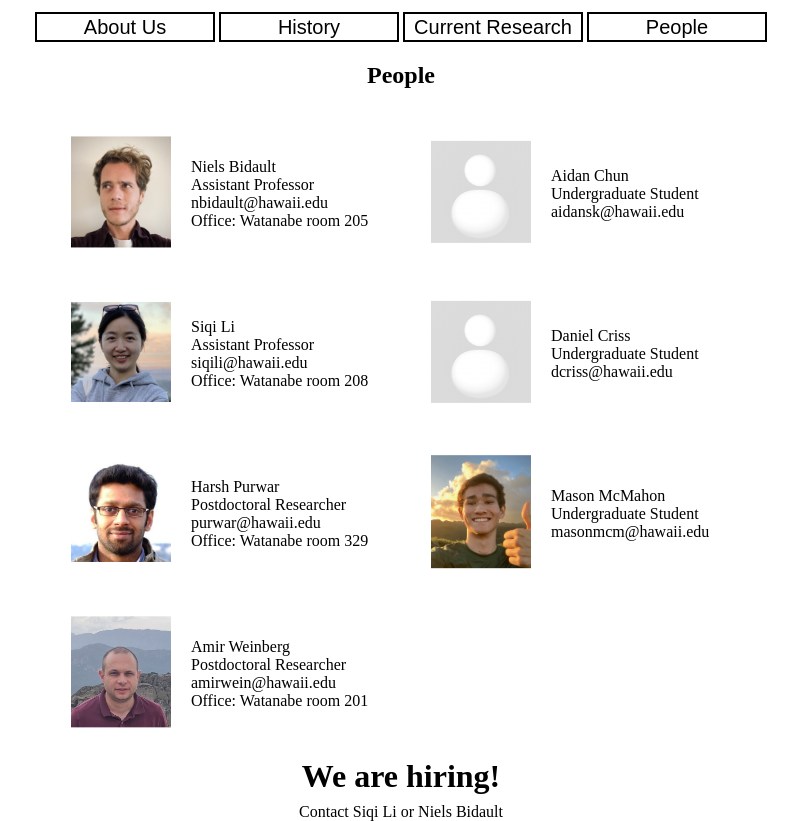
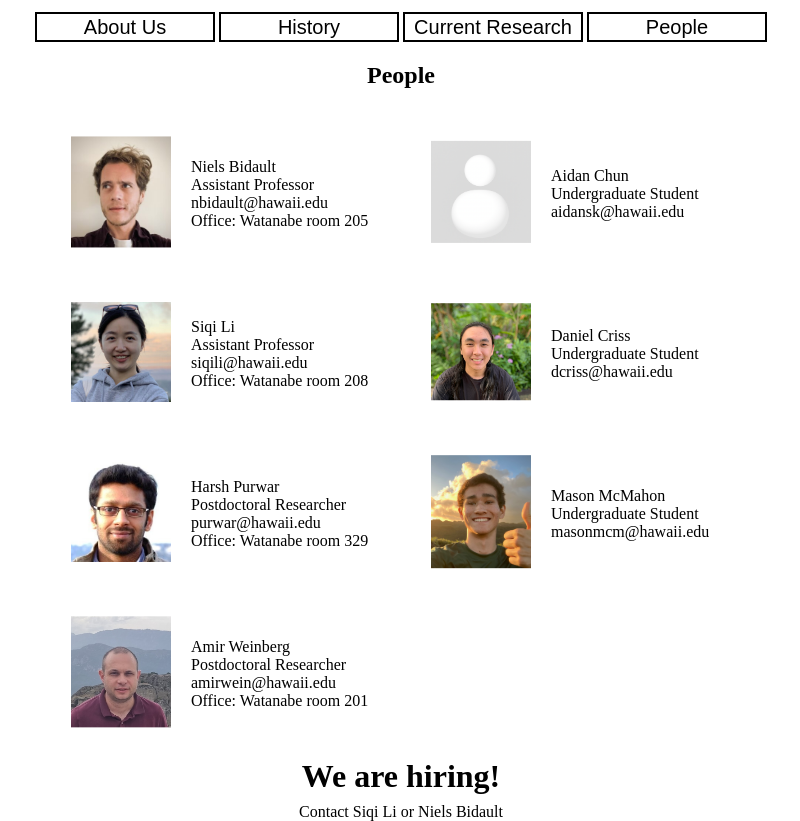
Before and after one commit to PlaceholderHuman/FEL, a plain HTML site: page people.html in a window 1280 px wide. Shown: the part 113-934 px from the top of the page, without its empty margins (239-1039 px from the left). Drawn offline with Linux system fonts and the light colour scheme.

Commit message:
Add files via upload

```diff
--- a/people.html
+++ b/people.html
@@ -94,7 +94,7 @@
           <br>
           dcriss@hawaii.edu
           </div>
-          <div class = "image"><img class = "profile" src="Images/No_Profile.png"></div>
+          <div class = "image"><img class = "profile" src="Images/Daniel_Criss.jpg"></div>
         </div>
         <div class = "total">
           <div class = "desc">
```
Also changed, not shown: Images/Daniel_Criss.jpg (added).
